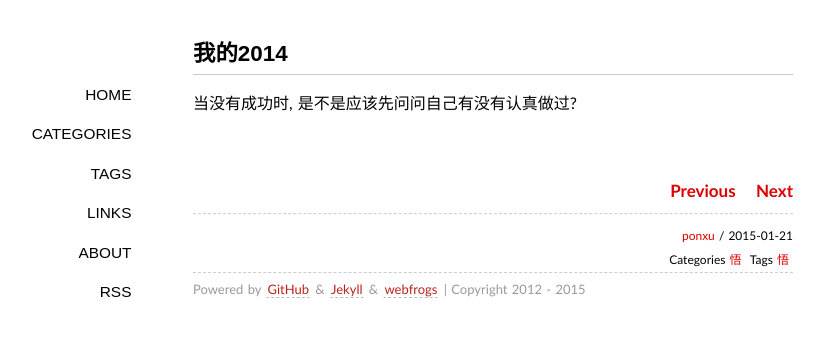
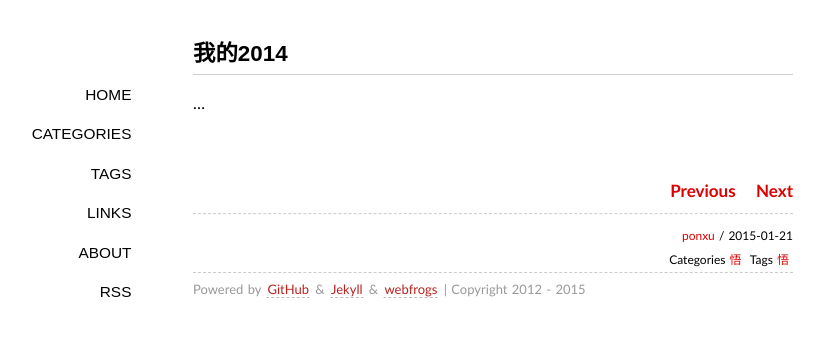
Before and after one commit to ponxu/ponxu.github.com, a Jekyll site: the page built from _posts/悟/2015-01-21-是不是没有认真做事-我的2014.md, in a window 1280 px wide. Shown: the top 337 px of the page, without its empty margins (147-971 px from the left). Built offline with Jekyll 4.4.1, drawn with Linux system fonts in a browser that asks for light colours; some web fonts are replaced; Markdown is read by kramdown in place of the engine named in the settings.

Commit message:
add post

```diff
--- a/_posts/悟/2015-01-21-是不是没有认真做事-我的2014.md
+++ b/_posts/悟/2015-01-21-是不是没有认真做事-我的2014.md
@@ -1,10 +1,10 @@
 ---
 layout: post
 title: 我的2014
-description: 我的2014
+description: 我的2014, 当没有成功时, 是不是应该先问问自己有没有认真做过?
 category: 悟
 tags: 悟
 comments: yes
 ---
 
-当没有成功时, 是不是应该先问问自己有没有认真做过?
+...
```
